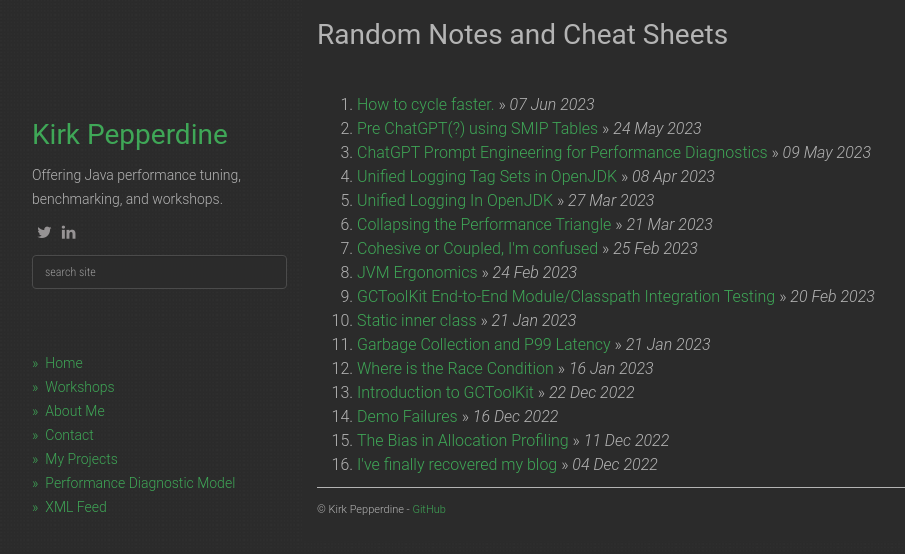
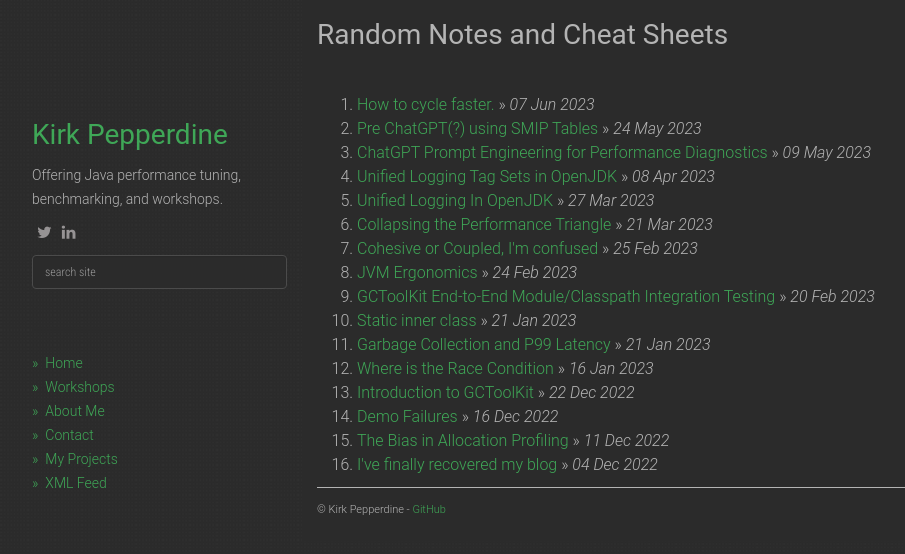
Before and after one commit to kcpeppe/kcpeppe.github.io, a Jekyll site: the page built from index.html, in a window 1280 px wide. Shown: the top 554 px of the page, without its empty margins (53-958 px from the left). Built offline with Jekyll 4.4.1, drawn with Linux system fonts in a browser that asks for light colours; nearby versions of some CDN libraries; the list of posts is cut into pages by our own code; some of the changed lines change nothing that is shown.

Commit message:
refactor: remove visibility to the jpmd book until I get a second blog setup

```diff
--- a/_config.yml
+++ b/_config.yml
@@ -14,9 +14,9 @@
   project:
     output: true
     permalink: /project/:path/
-  jpdm:
-    output: true
-    permalink: /jpdm/:path/
+#  jpdm:
+#    output: true
+#    permalink: /jpdm/:path/
 
 social:
 #     github:kcpeppe
@@ -44,8 +44,8 @@
       url: /contact/
     - text: My Projects
       url: /projects/
-    - text: Performance Diagnostic Model
-      url: /jpdm/
+#    - text: Performance Diagnostic Model
+#      url: /jpdm/
     - text: XML Feed
       url: /feed.xml
 
```
